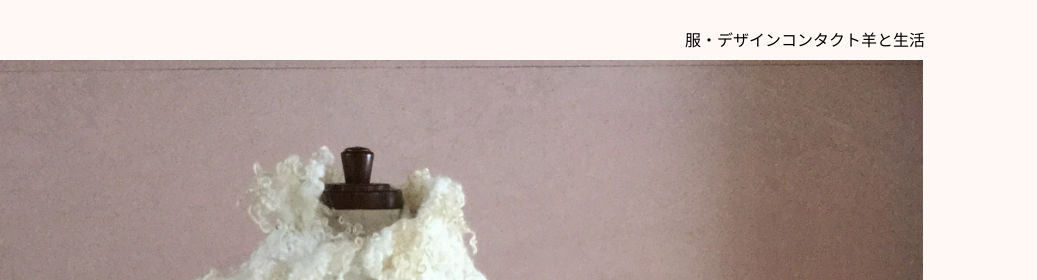
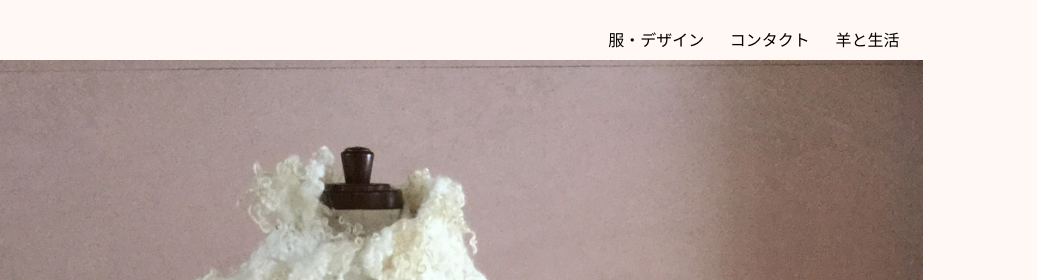
Before and after one commit to clw8/Rika-Hemmi-Website, a plain HTML site: page index.html in a window 1280 px wide. Shown: the top 280 px of the page, 243-1280 px from the left. Drawn offline with nearby package versions, Linux system fonts and the light colour scheme.

Commit message:
nav padding

```diff
--- a/css/main.css
+++ b/css/main.css
@@ -186,7 +186,7 @@ grid-gap:2vh;
 
 /*NAV ELEMENT*/
 nav{float:right; width:75%; margin-right:0px; padding:0px; }
-nav li{ font-size:16px; display:inline-block; text-align:right; }
+nav li{ font-size:16px; display:inline-block; text-align:right; padding-right:2vw}
 nav ul {margin:2vh; display:flex; flex-flow:row wrap;justify-content:flex-end; margin-top: 30px; }
 header h1{float:left; margin:0;display:inline; /*padding-left:15px; padding-right:15px; margin-top: 3px;font-size:1.5em; border: 1.5px solid; border-radius:4.5px;*/}
 
```
